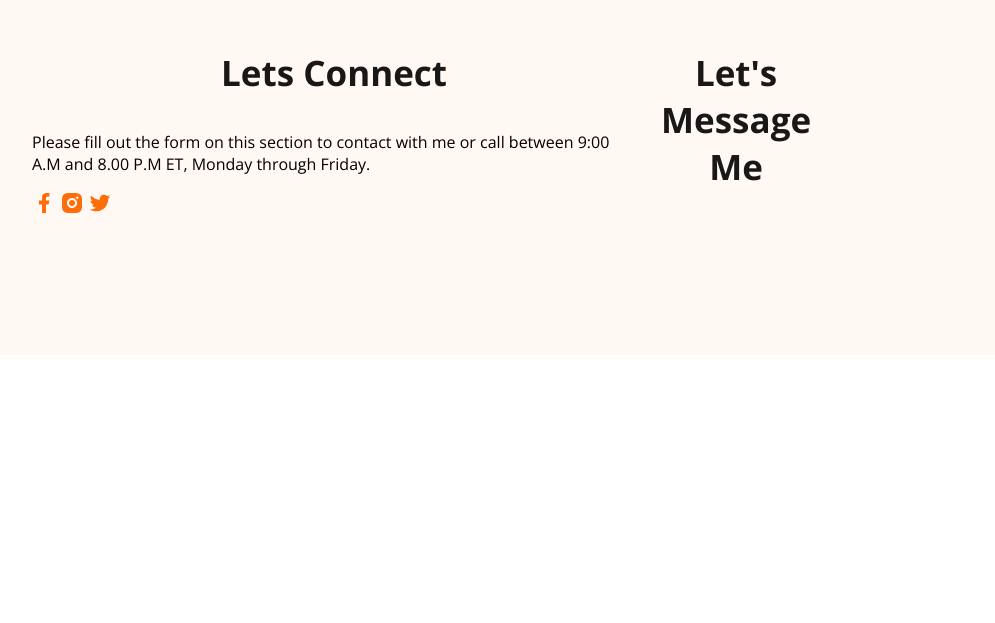
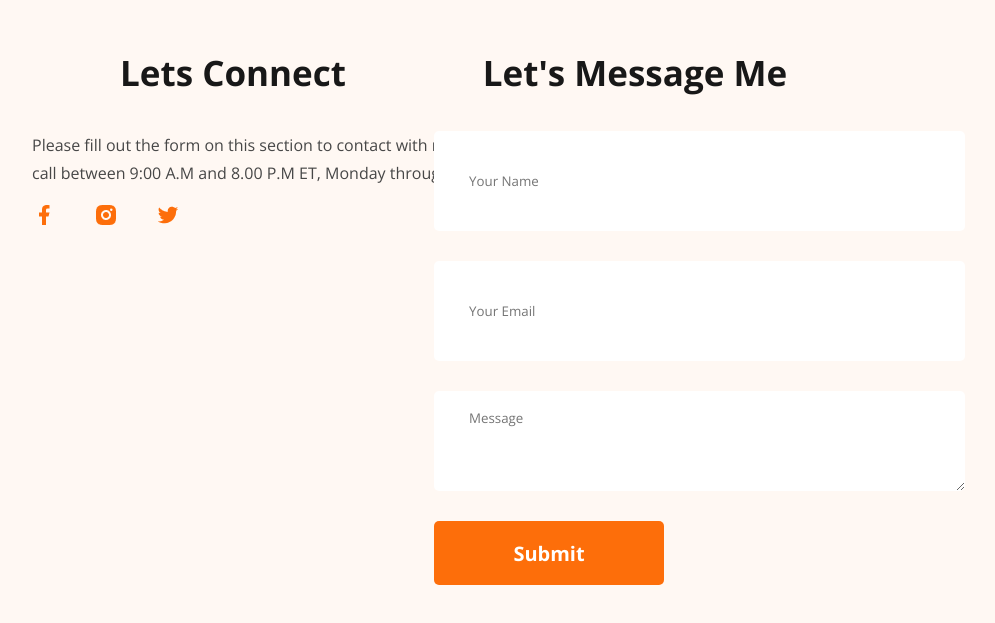
Before and after one commit to IshratMishu/First-Portfolio-Website, a plain HTML site: page index.html in a window 1280 px wide. Shown: the part 3645-4268 px from the top of the page, without its empty margins (206-1201 px from the left). Before the commit the page ends 4008 px from the top, so only its background shows below. Drawn offline with nearby package versions, Linux system fonts and the light colour scheme.

Commit message:
added full section

```diff
--- a/index.html
+++ b/index.html
@@ -142,7 +142,7 @@
     <footer>
         <div class="footer-item">
             <h3 class="section-title">Lets Connect</h3>
-            <p class="section-description">Please fill out the form on this section to contact with me or call between 9:00 A.M and 8.00 P.M ET, Monday through Friday.</p>
+            <p class="section-description">Please fill out the form on this section to contact with me or <br> call between 9:00 A.M and 8.00 P.M ET, Monday through Friday.</p>
             <div class="social-links">
                 <a href=""><img src="images/icons/facebook.png" alt=""></a>
                 <a href=""><img src="images/icons/insta.png" alt=""></a>
@@ -152,6 +152,12 @@
 
         <div class="footer-item">
             <h3 class="section-title">Let's Message Me</h3>
+            <form class="contact" action="">
+                <input type="text" placeholder="Your Name">
+                <input type="email" name="" id="" placeholder="Your Email">
+                <textarea name="" id="" cols="30" rows="10" placeholder="Message"></textarea>
+                <input class="orange-box" type="submit" value="Submit">
+            </form>
         </div>
     </footer>
 </body>
--- a/styles/portfolioweb.css
+++ b/styles/portfolioweb.css
@@ -196,3 +196,35 @@ footer{
     padding: 130px 230px;
     margin-top: 110px;
 }
+.footer-item{
+    width: 50%;
+}
+.section-description{
+    margin-right: 230px;
+    color:  #474747;
+    font-size: 16px;
+    width: 562px;
+    font-weight: 400;
+    line-height: 28px;
+}
+.social-links a{
+    margin-right: 34px;
+}
+
+.contact input[type="text"] , .contact input[type="email"] , textarea{
+    display: block;
+    margin-bottom: 30px;
+    padding: 18px 35px;
+    color:  #757575;
+    border-radius: 5px;
+    border: 0;
+    background:#FFF;
+    width: 461px;
+    height: 64px;
+}
+footer .section-title{
+    color: #181818;
+    text-align: center;
+    font-size: 35px;
+    font-weight: 700;
+}
```
